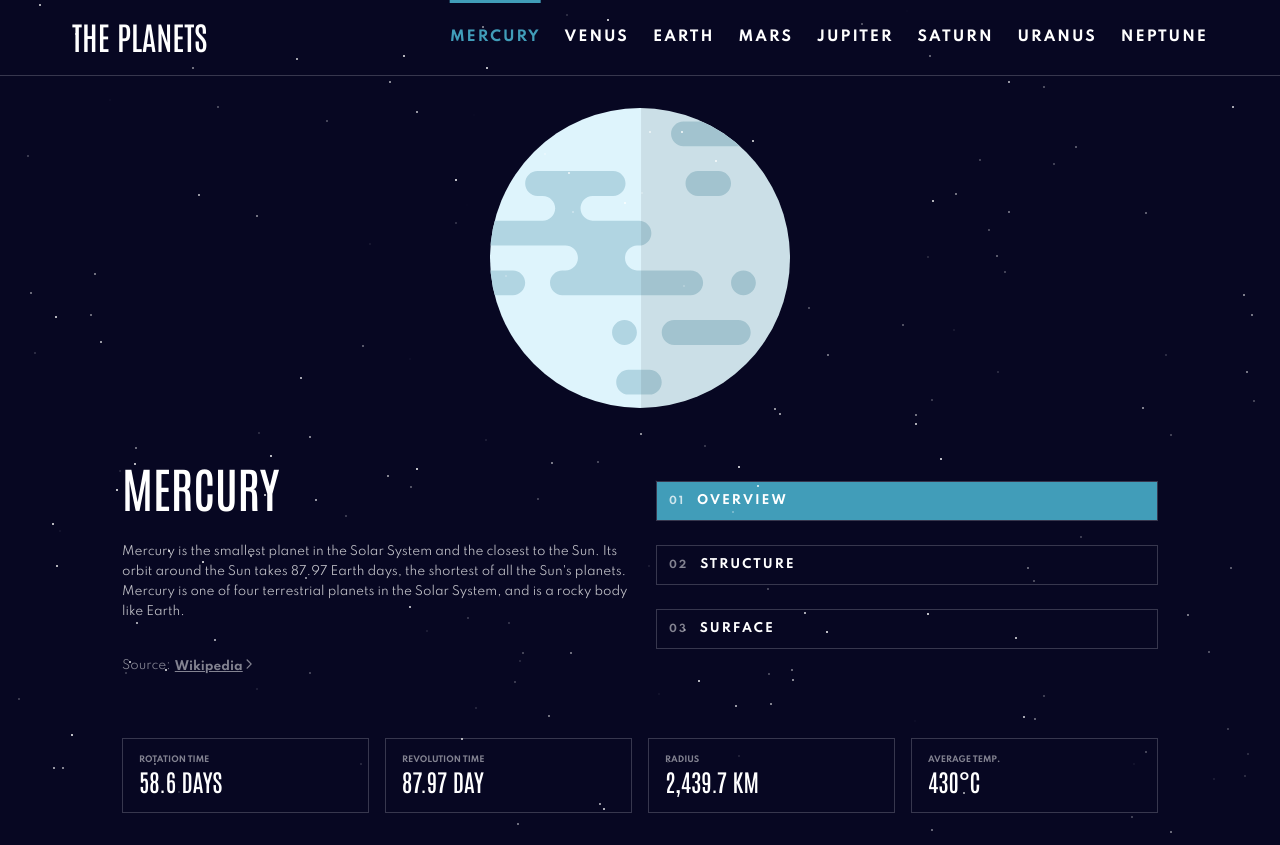
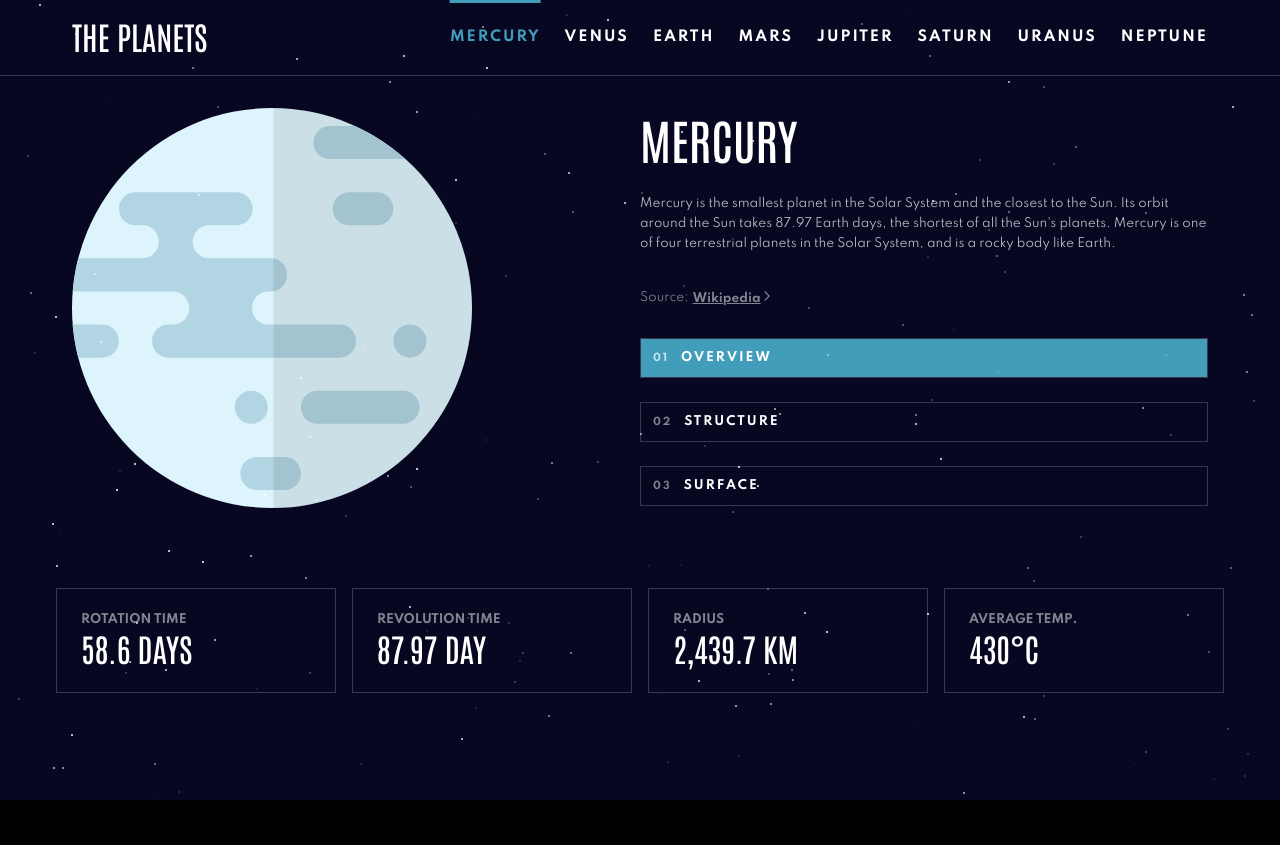
Before and after one commit to paulobarone/the-planets, a React (Vite) app: page / in a window 1280 px wide. After the commit the page ends 800 px from the top, so only its background shows below. Built offline with nearby package versions, Linux system fonts and the light colour scheme.

Commit message:
fix: styles paddings

```diff
--- a/src/components/InfoItem/InfoItem.style.tsx
+++ b/src/components/InfoItem/InfoItem.style.tsx
@@ -14,12 +14,20 @@ export const InfoItemContainer = styled.div`
     align-items: start;
     justify-content: start;
   }
+
+  @media screen and (min-width: 1024px) {
+    padding: 24px;
+  }
 `
 
 export const InfoName = styled.h2`
   color: ${theme.colors.grayLight};
   font-size: 8px;
   text-transform: uppercase;
+
+  @media screen and (min-width: 1024px) {
+    font-size: 12px;
+  }
 `
 
 export const InfoValue = styled.span`
@@ -31,4 +39,8 @@ export const InfoValue = styled.span`
   @media screen and (min-width: 768px) {
     font-size: 24px;
   }
+
+  @media screen and (min-width: 1024px) {
+    font-size: 32px;
+  }
 `
--- a/src/components/Planet/Planet.style.tsx
+++ b/src/components/Planet/Planet.style.tsx
@@ -16,6 +16,15 @@ export const PlanetContainer = styled.div`
   display: flex;
   flex-direction: column;
   align-items: center;
+  gap: 24px;
+
+  @media screen and (min-width: 768px) {
+    gap: 32px;
+  }
+
+  @media screen and (min-width: 1024px) {
+    gap: 48px;
+  }
 `
 
 export const OptionsMobileContainer = styled.div`
@@ -39,7 +48,7 @@ export const MobileOptions = styled.div`
   max-width: 500px;
 
   @media screen and (min-width: 768px) {
-    max-width: 1100px;
+    max-width: 1200px;
   }
 `
 
@@ -86,7 +95,13 @@ export const PlanetResumeContainer = styled.div`
 
   @media screen and (min-width: 768px) {
     padding: 32px;
-    max-width: 1100px;
+    max-width: 1200px;
+  }
+
+  @media screen and (min-width: 1024px) {
+    flex-direction: row;
+    justify-content: space-between;
+    width: 100%;
   }
 `
 
@@ -95,11 +110,20 @@ export const PlanetImageContainer = styled.div`
   align-items: center;
   justify-content: center;
   position: relative;
+
+  @media screen and (min-width: 1024px) {
+    width: 400px;
+  }
 `
 
 export const PlanetImage = styled.img`
   width: 60%;
   max-width: 300px;
+
+  @media screen and (min-width: 1024px) {
+    width: 100%;
+    max-width: 500px;
+  }
 `
 
 export const PlanetGeoImage = styled.img`
@@ -109,6 +133,11 @@ export const PlanetGeoImage = styled.img`
   transform: translateX(-50%);
   width: 30%;
   max-width: 150px;
+
+  @media screen and (min-width: 1024px) {
+    width: 50%;
+    max-width: 250px;
+  }
 `
 
 export const PlanetDescription = styled.p`
@@ -130,8 +159,13 @@ export const PlanetResume = styled.div`
   gap: 16px;
 
   @media screen and (min-width: 768px) {
-    display: flex;
     flex-direction: row;
+  }
+
+  @media screen and (min-width: 1024px) {
+    flex-direction: column;
+    max-width: 50%;
+    gap: 32px;
   }
 `
 
@@ -143,6 +177,11 @@ export const PlanetResumeTextContainer = styled.div`
 
   @media screen and (min-width: 768px) {
     max-width: 50%;
+    align-items: start;
+  }
+
+  @media screen and (min-width: 1024px) {
+    max-width: none;
     align-items: start;
   }
 `
@@ -180,18 +219,17 @@ export const InfosContainer = styled.div`
   flex-direction: column;
   align-items: center;
   justify-content: space-between;
-  padding: 16px;
+  padding: 0px 16px 32px 16px;
   max-width: 500px;
   width: 100%;
 
   @media screen and (min-width: 768px) {
     flex-direction: row;
     gap: 16px;
-    padding: 32px;
   }
 
   @media screen and (min-width: 768px) {
-    max-width: 1100px;
+    max-width: 1200px;
   }
 `
 
--- a/src/components/Planet/Planet.tsx
+++ b/src/components/Planet/Planet.tsx
@@ -1,4 +1,4 @@
-import { useContext, useState } from 'react'
+import { useContext, useEffect, useState } from 'react'
 import { DesktopOption, DesktopOptions, InfosContainer, MobileOption, MobileOptions, NumberOption, OptionsMobileContainer, PlanetContainer, PlanetDescription, PlanetGeoImage, PlanetImage, PlanetImageContainer, PlanetName, PlanetResume, PlanetResumeContainer, PlanetResumeTextContainer, Source, StyledArrowForwardIosRoundedIcon, WikipediaLink } from './Planet.style'
 import InfoItem from '../InfoItem/InfoItem'
 import PlanetContext from '../../contexts/PlanetContext'
@@ -12,6 +12,10 @@ type ImageMapOption = {
 export default function Planet() {
   const [currentOption, setCurrentOption] = useState<CurrentOptionProps>('overview')
   const { planet } = useContext(PlanetContext)
+
+  useEffect(() => {
+    setCurrentOption('overview')
+  }, [planet])
 
   const imageMap: Record<CurrentOptionProps, ImageMapOption> = {
     'overview': { image: planet.overview.image },
```
